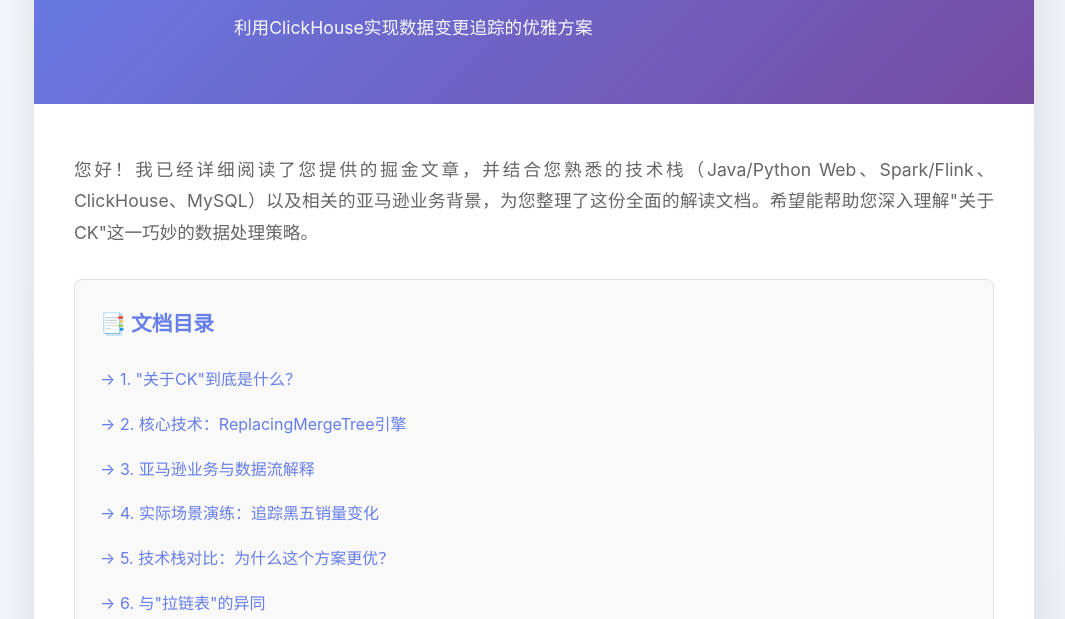
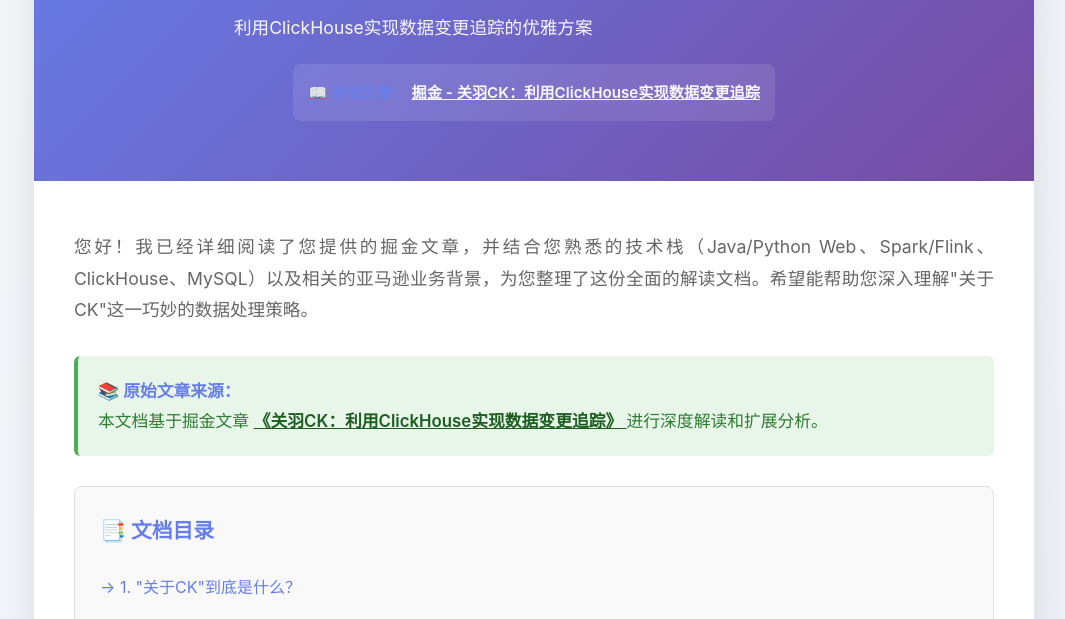
Before and after one commit to miniyk2012/guanyu-ck-guide, a plain HTML site: page index.html in a window 1280 px wide. Shown: the part 155-774 px from the top of the page, without its empty margins (106-1171 px from the left). Drawn offline with Linux system fonts and the light colour scheme.

Commit message:
Add source article link to documentation

```diff
--- a/index.html
+++ b/index.html
@@ -477,12 +477,33 @@
         <div class="header">
             <h1>📊 解读"关于CK"</h1>
             <p>利用ClickHouse实现数据变更追踪的优雅方案</p>
+            <div style="margin-top: 20px; padding: 15px; background: rgba(255,255,255,0.1); border-radius: 8px; display: inline-block;">
+                <p style="margin: 0; font-size: 0.95em;">
+                    📖 <strong>原始文章：</strong>
+                    <a href="https://juejin.cn/post/7584358227611615274"
+                       target="_blank"
+                       style="color: white; text-decoration: underline; font-weight: 600;">
+                        掘金 - 关羽CK：利用ClickHouse实现数据变更追踪
+                    </a>
+                </p>
+            </div>
         </div>
 
         <div class="content">
             <p style="font-size: 1.1em; color: #666; margin-bottom: 30px;">
                 您好！我已经详细阅读了您提供的掘金文章，并结合您熟悉的技术栈（Java/Python Web、Spark/Flink、ClickHouse、MySQL）以及相关的亚马逊业务背景，为您整理了这份全面的解读文档。希望能帮助您深入理解"关于CK"这一巧妙的数据处理策略。
             </p>
+
+            <div style="background: #e8f5e9; border-left: 4px solid #4caf50; padding: 20px; margin: 20px 0; border-radius: 6px;">
+                <p style="margin: 0; color: #2e7d32;">
+                    <strong>📚 原始文章来源：</strong><br>
+                    本文档基于掘金文章
+                    <a href="https://juejin.cn/post/7584358227611615274" target="_blank" style="color: #1b5e20; font-weight: 600; text-decoration: underline;">
+                        《关羽CK：利用ClickHouse实现数据变更追踪》
+                    </a>
+                    进行深度解读和扩展分析。
+                </p>
+            </div>
 
             <div class="toc">
                 <h3>📑 文档目录</h3>
@@ -1069,6 +1090,12 @@
 
         <div class="footer">
             <p>📄 本文档由 Manus AI 生成 | 2025年12月</p>
+            <p>
+                📖 基于原文：
+                <a href="https://juejin.cn/post/7584358227611615274" target="_blank" style="color: #667eea; text-decoration: underline;">
+                    掘金 - 关羽CK：利用ClickHouse实现数据变更追踪
+                </a>
+            </p>
             <p>如有任何问题或建议，欢迎反馈</p>
         </div>
     </div>
```
